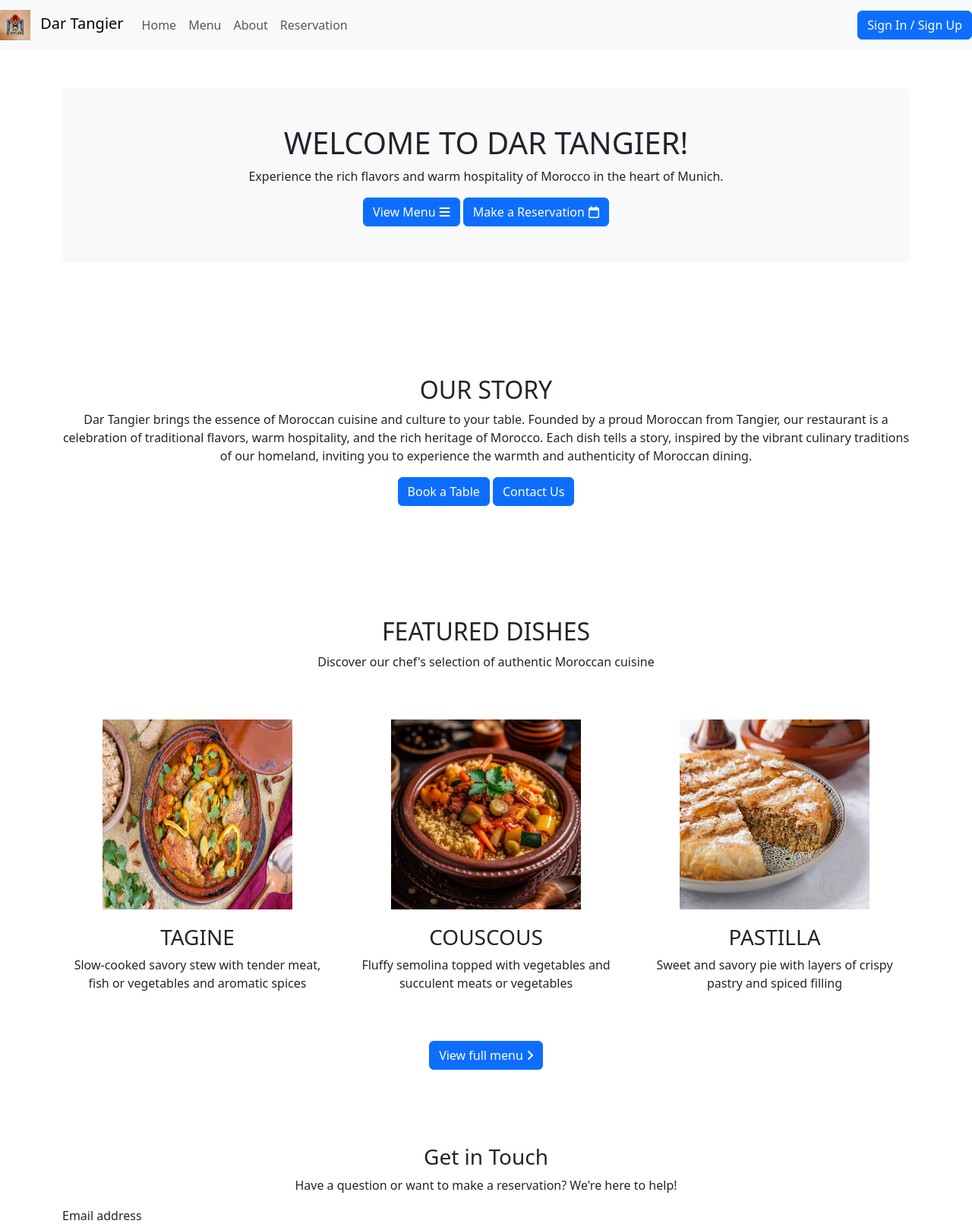
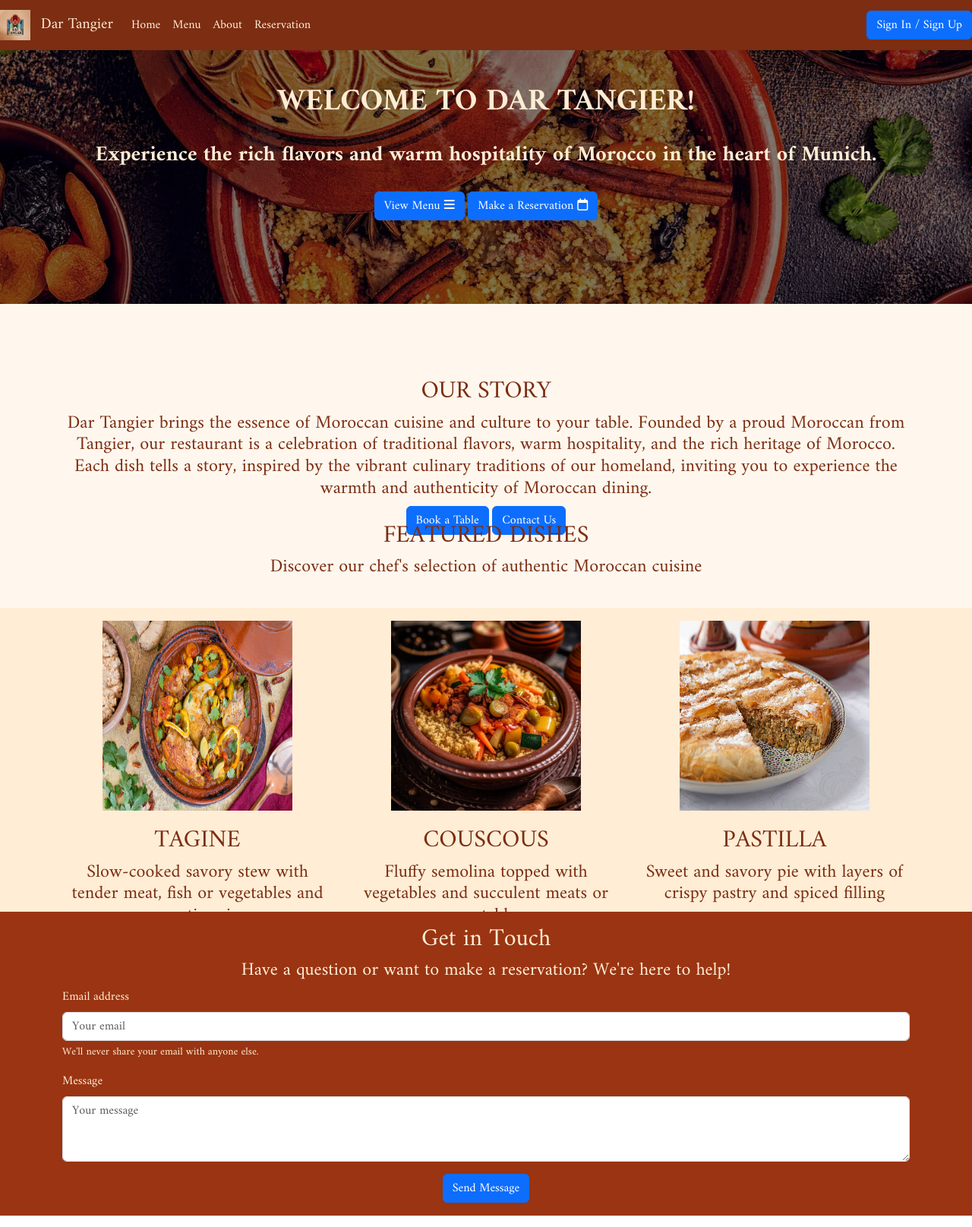
Before and after one commit to BilalEssafi1/dar-tangier, a plain HTML site: page index.html in a window 1280 px wide. Shown: the top 1615 px of the page at 76% size. Drawn offline with nearby package versions, Linux system fonts and the light colour scheme.

Commit message:
Add styling for images, typography, and background colors to home page

```diff
--- a/assets/css/style.css
+++ b/assets/css/style.css
@@ -1,3 +1,30 @@
+@import url('https://fonts.googleapis.com/css2?family=Amiri:ital,wght@0,400;0,700;1,400;1,700&display=swap');
+
+
+/* Font */
+body {
+    font-family: "Amiri", serif;
+    height: 100%;
+    margin:0;
+    padding:0;
+    display: flex;
+    flex-direction: column;
+}
+
+main {
+    flex: 1;
+}
+
+/* Navbar styling */
+.custom-navbar {
+    background-color: rgb(124 45 18)
+}
+
+.navbar-brand,
+.nav-link {
+    color: rgb(255 237 213);
+}
+
 /* Button styles */
 
 button i {
@@ -26,3 +53,117 @@ section {
     align-items: center;
     text-align: center;
 }
+
+/* Hero container styles */
+
+.hero-container {
+    height: 50vh;
+    background: url("../images/hero-image.webp") no-repeat center center fixed;
+    -webkit-background-size: cover;
+    -moz-background-size: cover;
+    -o-background-size: cover;
+    background-size: cover;
+    display: flex;
+    align-items: center;
+    justify-content: center;
+    position: relative;
+}
+
+.hero-title {
+    color: rgb(255 237 213);
+    font-weight: bold;
+    margin-bottom: 30px;
+}
+
+.hero-text {
+    color: rgb(255 237 213);
+    font-weight: bold;
+    margin-bottom: 30px;
+}
+
+.hero-banner {
+    background-color: transparent;
+    position: relative;
+    z-index: 2;
+}
+
+.overlay {
+    position: absolute;
+    top: 0;
+    left: 0;
+    height: 100%;
+    width: 100%;
+    background-color: rgba(0,0,0,0.5);
+    z-index: 1;
+}
+
+
+/* Intro container styles */
+
+.intro-container {
+    height: 50vh;
+    background-color: rgb(255 247 237);
+    -webkit-background-size: cover;
+    -moz-background-size: cover;
+    -o-background-size: cover;
+    background-size: cover;
+    display: flex;
+    align-items: center;
+    justify-content: center;
+    position: relative;
+}
+
+.intro-section,
+.featured-dishes {
+    color: rgb(124 45 18);
+}
+/* Featured dish container styles */
+
+.featured-dishes-container {
+    height: 50vh;
+    background-color: rgb(255 237 213);
+    -webkit-background-size: cover;
+    -moz-background-size: cover;
+    -o-background-size: cover;
+    background-size: cover;
+    display: flex;
+    align-items: center;
+    justify-content: center;
+    position: relative;
+}
+
+/* Get in touch container styles */
+
+.get-in-touch-container {
+    height: 50vh;
+    background-color: rgb(154 52 18);
+    -webkit-background-size: cover;
+    -moz-background-size: cover;
+    -o-background-size: cover;
+    background-size: cover;
+    display: flex;
+    align-items: center;
+    justify-content: center;
+    position: relative;
+    margin-bottom: 0;
+}
+
+.get-in-touch {
+    color: rgb(255 237 213);
+}
+
+#emailHelp {
+    color: rgb(255 237 213);
+}
+
+/* Footer styles */
+footer {
+    background-color: rgb(124, 45, 18);
+    color: rgb(255 237 213);
+    display: flex;
+    flex-shrink: 0;
+    width: 100%;
+    align-items:center;
+    margin:0;
+    height:auto;
+}
--- a/index.html
+++ b/index.html
@@ -18,8 +18,9 @@
     <link rel="icon" type="image/png" href="assets/images/dar-tangier-logo.jpg">
 </head>
 <body>
+    <main>
         <!--Navigation Bar-->
-    <nav class="navbar navbar-light bg-light navbar-expand-sm">
+        <nav class="navbar navbar-light navbar-expand-sm fixed-top custom-navbar">
             <a href="/" class="navbar-brand">
                 <img src="assets/images/dar-tangier-logo.jpg" alt="Logo" style="height: 40px; margin-right:8px">
                 Dar Tangier</a>
@@ -40,28 +41,32 @@
             <a href="/login" class="btn btn-primary ms-auto d-none d-sm-block" data-bs-toggle="modal" data-bs-target="#signUpModal">Sign In / Sign Up</a>
         </nav>
         <!--/Navigation Bar-->
-    <article class="container">
         <!--Hero Section-->
+        <div class="hero-container container-fluid">
+            <div class="overlay">&nbsp;</div>
             <div class="row">
                 <div class="col-12">
-                <section class="hero-banner bg-light p-5 text-center rounded">
-                    <h1 class="text-uppercase">Welcome to Dar Tangier!</h1>
-                    <p>Experience the rich flavors and warm hospitality of Morocco in the heart of Munich.</p>
+                    <section class="hero-banner p-5 text-center">
+                        <h1 class="text-uppercase hero-title">Welcome to Dar Tangier!</h1>
+                        <h3 class="hero-text">Experience the rich flavors and warm hospitality of Morocco in the heart of Munich.</h3>
                         <button type="button" class="btn btn-primary">View Menu<i class="fa-solid fa-bars"></i></button>
                         <button type="button" class="btn btn-primary">Make a Reservation<i class="fa-regular fa-calendar"></i></button>
                     </section>
                 </div>
             </div>
+        </div>
         <!--/Hero Section-->
         <!--Intro Section-->
+        <div class="intro-container container-fluid">
+            <div class="container">
                 <div class="row">
                     <div class="col-12 my-5">
                         <section class="intro-section">
                             <h2 class="text-uppercase text-center">Our Story</h2>
-                    <p class="text-center">Dar Tangier brings the essence of Moroccan cuisine and culture to your table.
+                            <h4 class="text-center">Dar Tangier brings the essence of Moroccan cuisine and culture to your table.
                             Founded by a proud Moroccan from Tangier, our restaurant is a celebration of traditional flavors,
                             warm hospitality, and the rich heritage of Morocco. Each dish tells a story, inspired by the vibrant
-                    culinary traditions of our homeland, inviting you to experience the warmth and authenticity of Moroccan dining.</p>
+                            culinary traditions of our homeland, inviting you to experience the warmth and authenticity of Moroccan dining.</h4>
                             <div class="text-center">
                                 <button type="button" class="btn btn-primary">Book a Table</button>
                                 <button type="button" class="btn btn-primary">Contact Us</button>
@@ -69,12 +74,16 @@
                         </section>
                     </div>
                 </div>
+            </div>
+        </div>
         <!--Featured Dishes Section-->
+        <div class="featured-dishes-container container-fluid">
+            <div class="container">
                 <section class="featured-dishes my-5">
                     <div class="row">
                         <div class="col-12">
                             <h2 class="text-uppercase text-center">Featured Dishes</h2>
-                    <p class="text-center">Discover our chef's selection of authentic Moroccan cuisine</p>
+                            <h4 class="text-center">Discover our chef's selection of authentic Moroccan cuisine</h4>
                         </div>
                     </div>
                     <div class="row">
@@ -83,8 +92,8 @@
                                 <img src="assets/images/tagine.jpg" alt="Image of Tagine" height="250" width="250">
                                 <div class="media-body">
                                     <div class="featured-dish">
-                                <h3 class="text-uppercase">Tagine</h3>
-                                <p>Slow-cooked savory stew with tender meat, fish or vegetables and aromatic spices</p>
+                                        <h2 class="text-uppercase">Tagine</h2>
+                                        <h4>Slow-cooked savory stew with tender meat, fish or vegetables and aromatic spices</h4>
                                     </div>
                                 </div>
                             </div>
@@ -94,8 +103,8 @@
                                 <img src="assets/images/couscous.avif" alt="Image of Couscous" height="250" width="250">
                                 <div class="media-body">
                                     <div class="featured-dish">
-                                <h3 class="text-uppercase">Couscous</h3>
-                                <p>Fluffy semolina topped with vegetables and succulent meats or vegetables</p>
+                                        <h2 class="text-uppercase">Couscous</h2>
+                                        <h4>Fluffy semolina topped with vegetables and succulent meats or vegetables</h4>
                                     </div>
                                 </div>
                             </div>
@@ -105,8 +114,8 @@
                                 <img src="assets/images/pastilla.jpg" alt="Image of Couscous" height="250" width="250">
                                 <div class="media-body">
                                     <div class="featured-dish">
-                                <h3 class="text-uppercase">Pastilla</h3>
-                                <p>Sweet and savory pie with layers of crispy pastry and spiced filling</p>
+                                        <h2 class="text-uppercase">Pastilla</h2>
+                                        <h4>Sweet and savory pie with layers of crispy pastry and spiced filling</h4>
                                     </div>
                                 </div>
                         </div>
@@ -115,13 +124,17 @@
                         <button type="button" class="btn btn-primary d-inline-block">View full menu<i class="fa-solid fa-angle-right"></i></button>
                     </div>
                 </section>
+            </div>
+        </div>
         <!--/Featured Dishes Section-->
         <!--Get in Touch Section-->
+        <div class=" container-fluid get-in-touch-container">
+            <div class="container">
                 <section>
                     <div class="row">
                         <div class="col-12 my-5 get-in-touch">
-                    <h3 class="text-center">Get in Touch</h3>
-                    <p class="text-center">Have a question or want to make a reservation? We're here to help!</p>
+                            <h2 class="text-center">Get in Touch</h2>
+                            <h4 class="text-center">Have a question or want to make a reservation? We're here to help!</h4>
                             <form>
                                 <div class="mb-3">
                                 <label for="exampleInputEmail1" class="form-label">Email address</label>
@@ -139,10 +152,13 @@
                         </div>
                     </div>
                 </section>
+            </div>
+        </div>
         <!--/Get in Touch Section-->
-    </article>
+    </main>
+
     <footer>
-
+        <div class="container"></div>
     </footer>
     <!--Sign Up Form-->
     <div class="modal" tabindex="-1" id="signUpModal">
```
Also changed, not shown: assets/images/hero-image.webp (added). Lines whose indentation alone changed are shown as unchanged.
